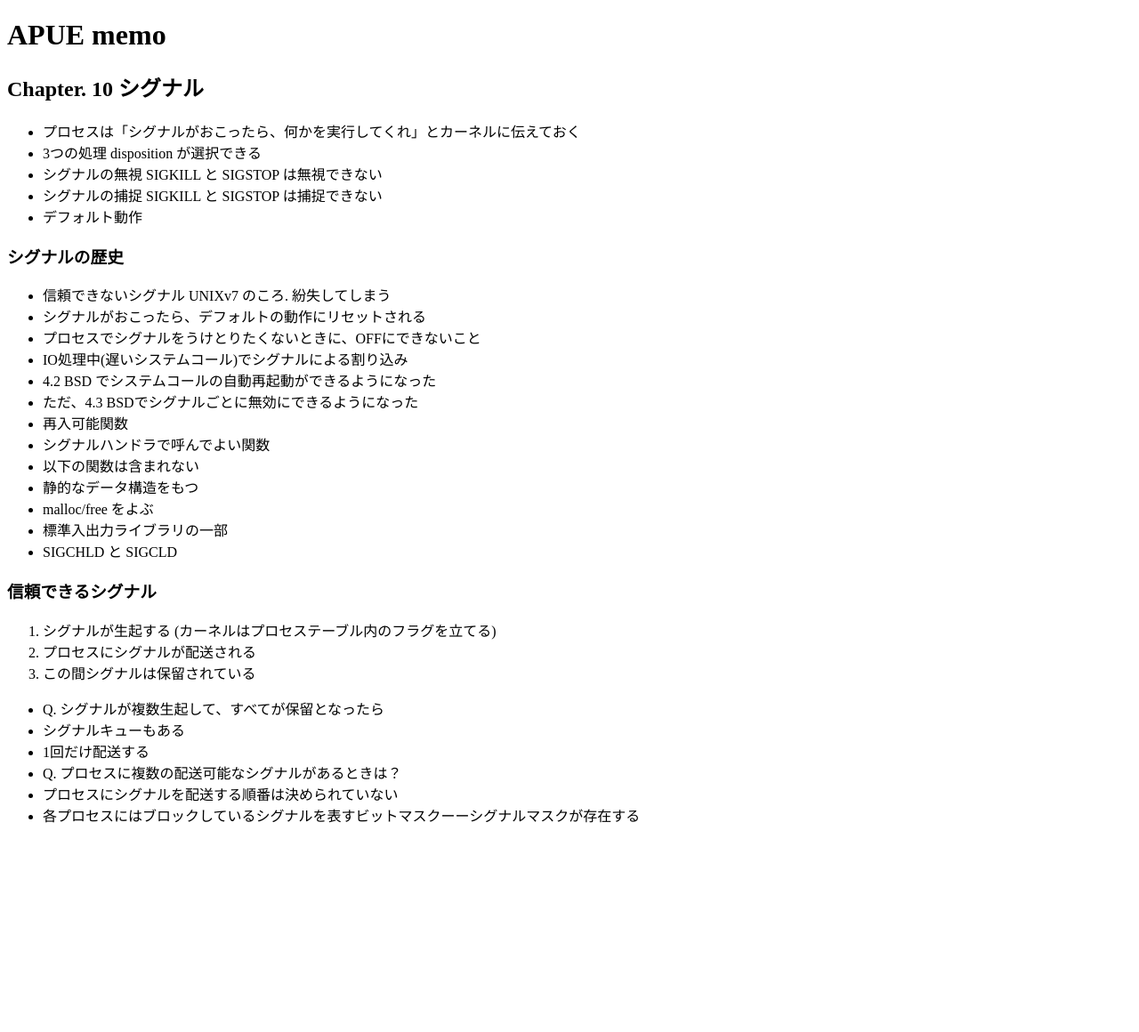
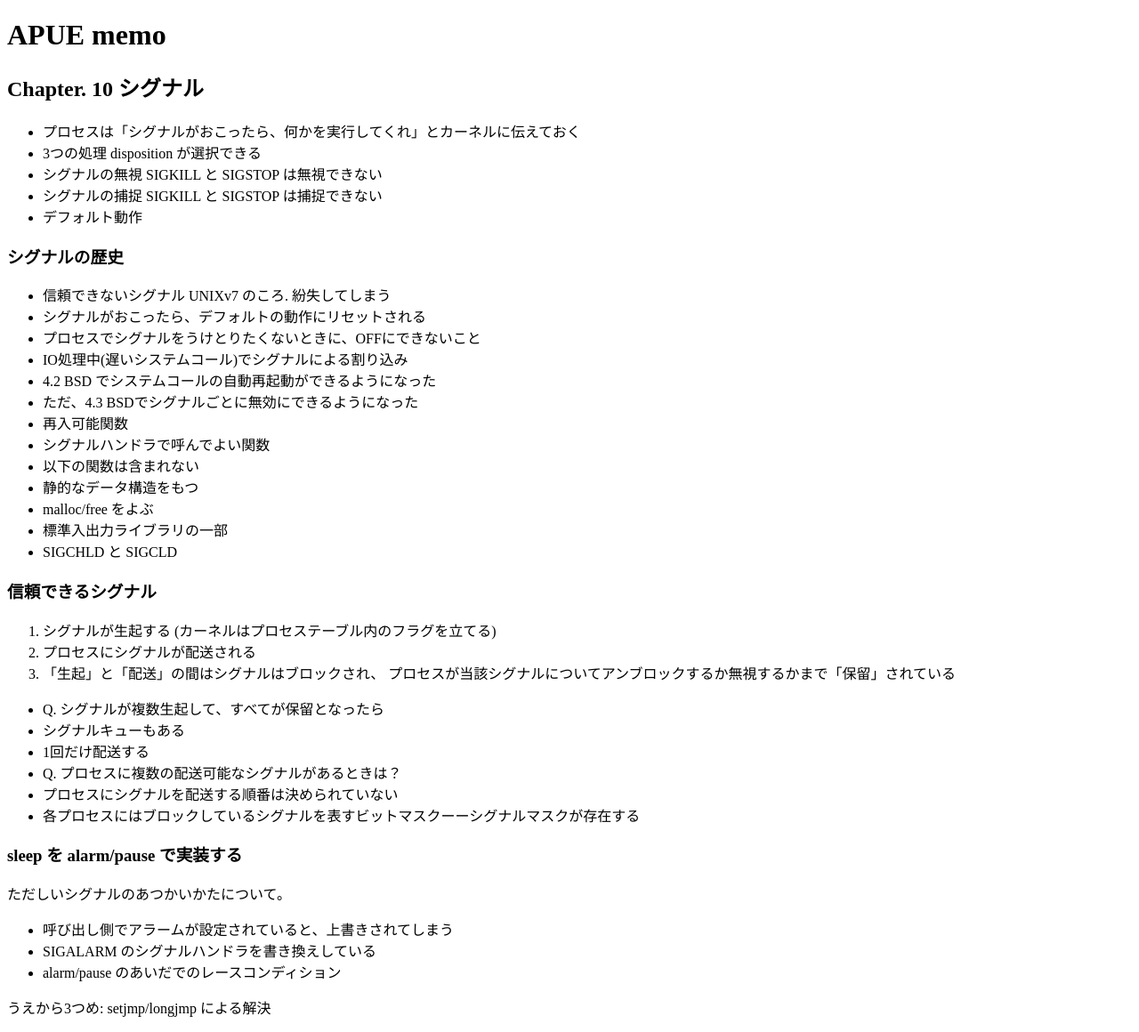
Before and after one commit to f6o/f6o.github.io, a Jekyll site: the page built from apue_ch10.md, in a window 1280 px wide. Shown: the whole page at 89% size. Built offline with Jekyll 4.4.1, drawn with Linux system fonts in a browser that asks for light colours; nearby versions of some CDN libraries; our own code applies the rules of GitHub Pages for plain Markdown files; before the commit the page ends 944 px from its top, so only the background shows below that.

Commit message:
rewrite the note on 10.8

```diff
--- a/apue_ch10.md
+++ b/apue_ch10.md
@@ -28,7 +28,8 @@
 
 1. シグナルが生起する (カーネルはプロセステーブル内のフラグを立てる)
 1. プロセスにシグナルが配送される
-1. この間シグナルは保留されている
+1. 「生起」と「配送」の間はシグナルはブロックされ、
+ プロセスが当該シグナルについてアンブロックするか無視するかまで「保留」されている
 
 * Q. シグナルが複数生起して、すべてが保留となったら
 * シグナルキューもある
@@ -36,3 +37,13 @@
 * Q. プロセスに複数の配送可能なシグナルがあるときは？
 * プロセスにシグナルを配送する順番は決められていない
 * 各プロセスにはブロックしているシグナルを表すビットマスクーーシグナルマスクが存在する
+
+### sleep を alarm/pause で実装する
+
+ただしいシグナルのあつかいかたについて。
+
+* 呼び出し側でアラームが設定されていると、上書きされてしまう
+* SIGALARM のシグナルハンドラを書き換えしている
+* alarm/pause のあいだでのレースコンディション
+
+うえから3つめ: setjmp/longjmp による解決
```
